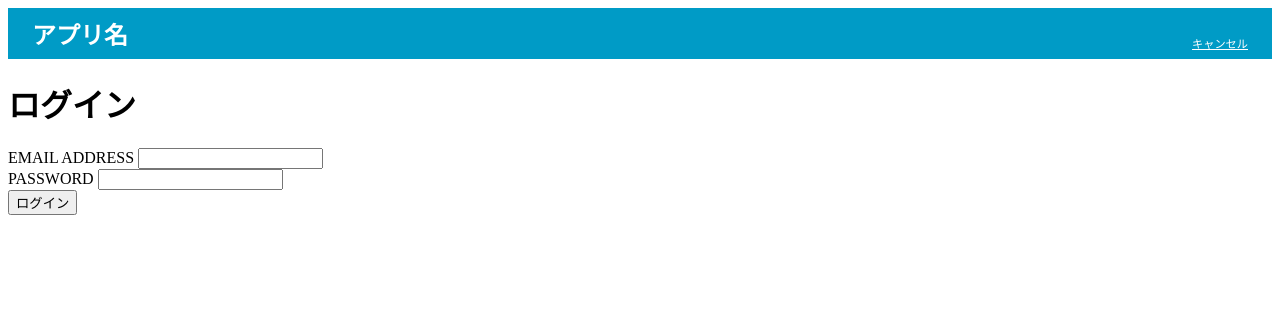
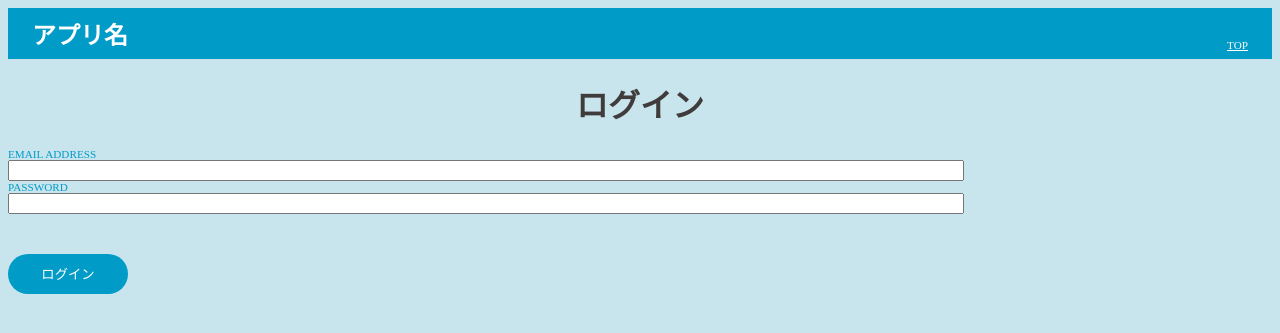
Before and after one commit to ChatApp-J/Jteam2, a Flask app: page /login in a window 1280 px wide. Shown: the top 333 px of the page. Run offline with Flask 2, Linux system fonts and the light colour scheme.

Commit message:
CSSを更新しました

```diff
--- a/ChatApp/static/CSS/top.css
+++ b/ChatApp/static/CSS/top.css
@@ -32,3 +32,36 @@ img{
     max-width: 100%; /* 親要素の幅を超えない最大幅 */
     height: auto;    /* 元の縦横比を維持 */
 }
+
+/* ログイン・サインアップページのCSS */
+.auth-wrapper{
+    color: #009BC6;
+}
+h1{
+    color:#403C3C;
+    text-align: center;
+}
+
+label{
+    display: flex;
+    flex-direction: column;
+    font-size: 0.7em;
+}
+input{
+    text-align: center;
+    width: 75%;
+}
+form{
+    display: flex;
+    flex-direction: column;
+    justify-content: center;
+}
+.auth-button{
+    margin: 40px 0px;
+    width: 120px;
+    height: 40px;
+    border-radius: 20px;
+    background-color: #009BC6;
+    color: white;
+    border: none;
+}
--- a/ChatApp/templates/top/base.html
+++ b/ChatApp/templates/top/base.html
@@ -6,7 +6,7 @@
     <link rel="stylesheet" href="{{url_for('static',filename='css/top.css')}}">
     <title>{% block title %}タイトル{% endblock %}</title>
 </head>
-<body>
+{% block bgcolor %}<body bgcolor="#C8E4EC">{% endblock %}
     <header>
         <div class="header-inner">
             <p class="logo">アプリ名</p>
@@ -16,6 +16,7 @@
         </div>
     </header>
     <main>{% block main %}内容{% endblock %}</main>
+    <!-- アイコンの素材 -->
     <script
       type="module"
       src="https://unpkg.com/ionicons@5.5.2/dist/ionicons/ionicons.esm.js"
--- a/ChatApp/templates/top/login.html
+++ b/ChatApp/templates/top/login.html
@@ -3,29 +3,33 @@
 {% block title %}ログイン{% endblock %}
 
 {% block nav %}
-<a class="link" href="{{url_for('top')}}">キャンセル</a>
+<a class="link" href="{{url_for('top')}}">TOP</a>
 {% endblock %}
 
 {% block main %}
-    {% with messages = get_flashed_messages() %}
-      {% if messages %}
-        <ul class="flashes">
-        {% for message in messages %}
-          <li>{{ message }}</li>
-        {% endfor %}
-        </ul>
-      {% endif %}
-    {% endwith %}
+<div class="auth-wrapper">
     <h1>ログイン</h1>
     <form method="POST">
         <div>
             <label for="email">EMAIL ADDRESS</label>
-            <input type="text" name="email" required>
+            <input type="text" name="email">
         </div>
         <div>
             <label for="password">PASSWORD</label>
-            <input type="password" name="password" required>
+            <input type="password" name="password">
         </div>
-        <input type="submit" value="ログイン">
+      <div class="auth-button-container"></div>
+      {% with messages = get_flashed_messages() %}
+        {% if messages %}
+          <ul class="flashes">
+          {% for message in messages %}
+            <li>{{ message }}</li>
+          {% endfor %}
+          </ul>
+        {% endif %}
+      {% endwith %}
+          <input class="auth-button" type="submit" value="ログイン">
+      </div>
     </form>
+</div>
 {% endblock %}
--- a/ChatApp/templates/top/top.html
+++ b/ChatApp/templates/top/top.html
@@ -1,6 +1,8 @@
 {% extends "top/base.html" %}
 
 {% block title %}アプリ名トップ{% endblock %}
+
+{% block bgcolor %}<body bgcolor="white">{% endblock %}
 
 {% block nav %}
 <a class="link" href="{{url_for('signup')}}">新規登録</a>
```
Also changed, not shown: ChatApp/templates/top/signup.html (+8 -3 lines).
